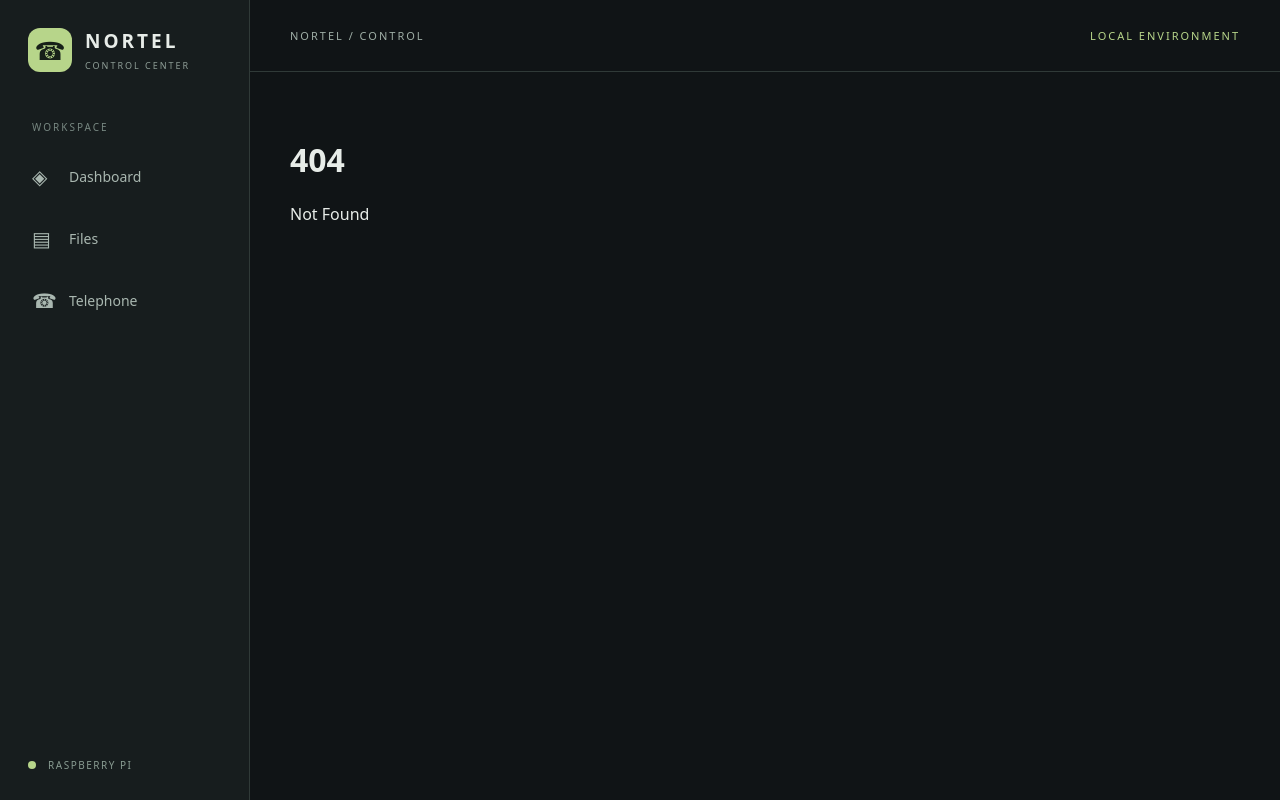
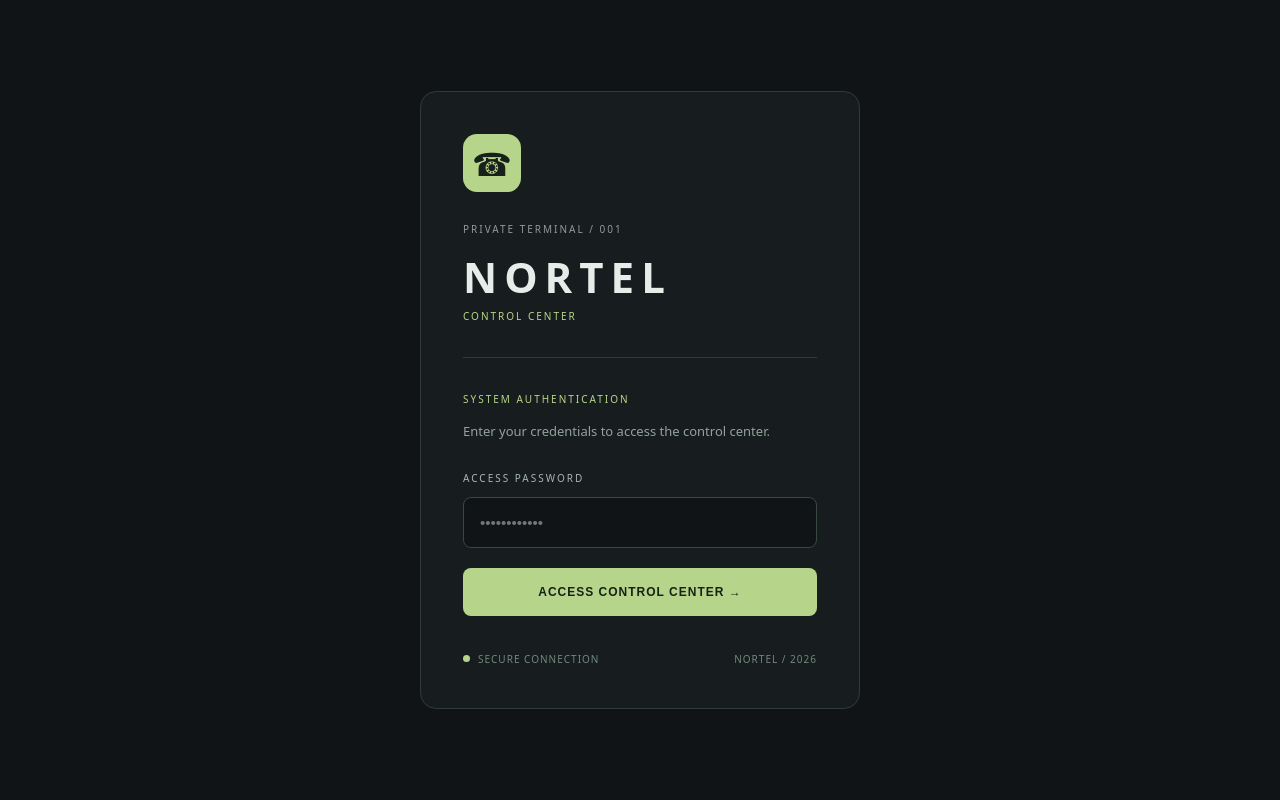
Before and after one commit to jessiemorin/telephone, a SvelteKit app: page /login in a window 1280 px wide. Before the commit this address had no page. Built offline with nearby package versions, Linux system fonts and the light colour scheme.

Commit message:
Add secure Nortel login

```diff
--- a/src/routes/+layout.svelte
+++ b/src/routes/+layout.svelte
@@ -16,7 +16,10 @@
   <meta name="theme-color" content="#101416" />
 </svelte:head>
 
-<div class="app">
+{#if page.url.pathname === '/login'}
+  {@render children()}
+{:else}
+  <div class="app">
   <aside>
     <div class="brand">
       <div class="brand-icon">☎</div>
@@ -39,6 +42,9 @@
         </a>
       {/each}
     </nav>
+    <form method="POST" action="/logout" class="logout-form">
+  <button type="submit">↪ Sign out</button>
+</form>
 
     <div class="sidebar-bottom">
       <span class="status-dot"></span>
@@ -57,6 +63,7 @@
     </div>
   </main>
 </div>
+{/if}
 
 <style>
   :global(*) { box-sizing: border-box; }
@@ -188,4 +195,23 @@
     header { padding: 0 20px; }
     .content { padding: 25px 20px; }
   }
+
+  .logout-form {
+  margin-top: auto;
+  padding: 10px;
+}
+
+.logout-form button {
+  background: transparent;
+  color: #a9b7b0;
+  border: 0;
+  padding: 12px 4px;
+  cursor: pointer;
+  font: inherit;
+  font-size: 13px;
+}
+
+.logout-form button:hover {
+  color: #c5e69a;
+}
 </style>
--- /dev/null
+++ b/src/routes/login/+page.server.ts
@@ -0,0 +1,35 @@
+import { fail, redirect } from '@sveltejs/kit';
+import type { Actions } from './$types';
+import {
+  COOKIE_NAME,
+  SESSION_DURATION,
+  createSession,
+  verifyPassword
+} from '../../lib/server/auth.js';
+
+export const actions: Actions = {
+  default: async ({ request, cookies, url }) => {
+    const origin = request.headers.get('origin');
+
+    if (origin !== url.origin) {
+      return fail(403, { error: 'Requête non autorisée.' });
+    }
+
+    const data = await request.formData();
+    const password = data.get('password');
+
+    if (typeof password !== 'string' || !verifyPassword(password)) {
+      return fail(400, { error: 'Mot de passe incorrect.' });
+    }
+
+    cookies.set(COOKIE_NAME, createSession(), {
+      path: '/',
+      httpOnly: true,
+      secure: !import.meta.env.DEV,
+      sameSite: 'lax',
+      maxAge: SESSION_DURATION
+    });
+
+    redirect(303, '/');
+  }
+};
--- /dev/null
+++ b/src/routes/login/+page.svelte
@@ -0,0 +1,159 @@
+<script lang="ts">
+  import type { PageProps } from './$types';
+
+  let { form }: PageProps = $props();
+  let loading = $state(false);
+</script>
+
+<svelte:head>
+  <title>Login — Nortel Control Center</title>
+</svelte:head>
+
+<div class="login-page">
+  <div class="login-card">
+    <div class="brand-icon">☎</div>
+
+    <div class="eyebrow">PRIVATE TERMINAL / 001</div>
+    <h1>NORTEL</h1>
+    <div class="subtitle">CONTROL CENTER</div>
+
+    <div class="divider"></div>
+
+    <div class="section-title">SYSTEM AUTHENTICATION</div>
+    <p>Enter your credentials to access the control center.</p>
+
+    <form method="POST" onsubmit={() => (loading = true)}>
+      <label for="password">ACCESS PASSWORD</label>
+
+      <input
+        id="password"
+        name="password"
+        type="password"
+        autocomplete="current-password"
+        placeholder="••••••••••••"
+        required
+      />
+
+      {#if form?.error}
+        <div class="error" role="alert">{form.error}</div>
+      {/if}
+
+      <button type="submit" disabled={loading}>
+        {loading ? 'AUTHENTICATING...' : 'ACCESS CONTROL CENTER →'}
+      </button>
+    </form>
+
+    <div class="footer">
+      <span class="dot"></span>
+      SECURE CONNECTION
+      <span class="version">NORTEL / 2026</span>
+    </div>
+  </div>
+</div>
+
+<style>
+  .login-page {
+    min-height: 100vh;
+    display: grid;
+    place-items: center;
+    padding: 24px;
+    background: #101416;
+    color: #e7ece8;
+    font-family: system-ui, -apple-system, sans-serif;
+  }
+
+  .login-card {
+    width: 100%;
+    max-width: 440px;
+    padding: 42px;
+    background: #171d1e;
+    border: 1px solid #303a38;
+    border-radius: 16px;
+  }
+
+  .brand-icon {
+    width: 58px;
+    height: 58px;
+    display: grid;
+    place-items: center;
+    border-radius: 14px;
+    background: #b7d58a;
+    color: #172019;
+    font-size: 32px;
+    margin-bottom: 30px;
+  }
+
+  .eyebrow, .subtitle, .section-title, label, .footer {
+    font-size: 10px;
+    letter-spacing: 2px;
+  }
+
+  .eyebrow { color: #8e9d96; }
+  h1 { font-size: 42px; letter-spacing: 7px; margin: 12px 0 4px; }
+  .subtitle { color: #b7d58a; }
+  .divider { border-top: 1px solid #303a38; margin: 34px 0; }
+  .section-title { color: #b7d58a; }
+
+  p {
+    color: #93a39a;
+    font-size: 13px;
+    line-height: 1.7;
+    margin: 14px 0 28px;
+  }
+
+  label { display: block; color: #a9b7b0; margin-bottom: 12px; }
+
+  input {
+    width: 100%;
+    padding: 16px;
+    border: 1px solid #394840;
+    border-radius: 8px;
+    background: #101416;
+    color: #e7ece8;
+    font-size: 15px;
+    outline: none;
+  }
+
+  input:focus { border-color: #b7d58a; }
+
+  button {
+    width: 100%;
+    margin-top: 20px;
+    padding: 17px;
+    border: none;
+    border-radius: 8px;
+    background: #b7d58a;
+    color: #172019;
+    font-weight: 800;
+    font-size: 12px;
+    letter-spacing: 1px;
+    cursor: pointer;
+  }
+
+  button:hover { background: #c9e5a4; }
+  button:disabled { opacity: 0.6; }
+
+  .error { color: #f5a9a9; font-size: 12px; margin-top: 12px; }
+
+  .footer {
+    display: flex;
+    align-items: center;
+    gap: 8px;
+    color: #71877b;
+    margin-top: 36px;
+    letter-spacing: 1px;
+  }
+
+  .dot {
+    width: 7px;
+    height: 7px;
+    border-radius: 50%;
+    background: #b7d58a;
+  }
+
+  .version { margin-left: auto; }
+
+  @media (max-width: 480px) {
+    .login-card { padding: 28px; }
+  }
+</style>
--- /dev/null
+++ b/src/routes/logout/+page.svelte
@@ -0,0 +1,4 @@
+<h1>Sign out</h1>
+<form method="POST">
+  <button type="submit">Confirm sign out</button>
+</form>
```
Also changed, not shown: src/routes/logout/+page.server.ts (added, +14 -0 lines).
